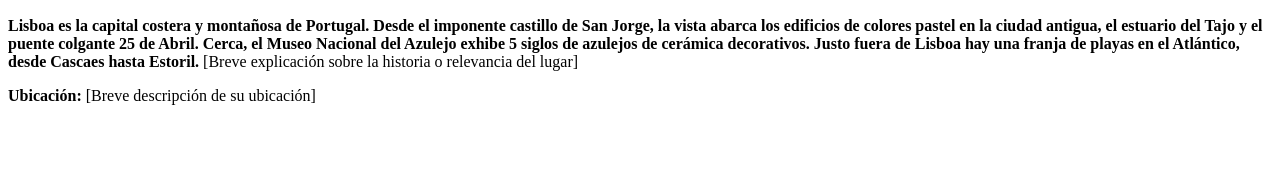
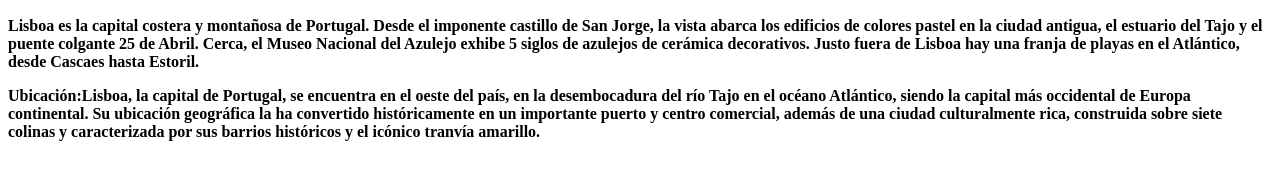
Before and after one commit to Junior-404/examen-ejercicio-2, a plain HTML site: page index.html in a window 1280 px wide. Shown: the part 430-610 px from the top of the page. Drawn offline with Linux system fonts and the light colour scheme.

Commit message:
ubicacion de el primer lugar

```diff
--- a/index.html
+++ b/index.html
@@ -11,7 +11,7 @@
     <main>
 
     <article>
-        <h2>Lisboa</h2> <img src="https://denomades-blog.imgix.net/blog/wp-content/uploads/2024/03/27100254/pexels-michal-ludwiczak-12956566.jpg?auto=compress%2Cformat&ixlib=php-3.3.1" alt="Imagen del Lugar 1" width="400"> <p><strong>Lisboa es la capital costera y montañosa de Portugal. Desde el imponente castillo de San Jorge, la vista abarca los edificios de colores pastel en la ciudad antigua, el estuario del Tajo y el puente colgante 25 de Abril. Cerca, el Museo Nacional del Azulejo exhibe 5 siglos de azulejos de cerámica decorativos. Justo fuera de Lisboa hay una franja de playas en el Atlántico, desde Cascaes hasta Estoril.</strong> [Breve explicación sobre la historia o relevancia del lugar]</p> <p><strong>Ubicación:</strong> [Breve descripción de su ubicación]</p> </article>
+        <h2>Lisboa</h2> <img src="https://denomades-blog.imgix.net/blog/wp-content/uploads/2024/03/27100254/pexels-michal-ludwiczak-12956566.jpg?auto=compress%2Cformat&ixlib=php-3.3.1" alt="Imagen del Lugar 1" width="400"> <p><strong>Lisboa es la capital costera y montañosa de Portugal. Desde el imponente castillo de San Jorge, la vista abarca los edificios de colores pastel en la ciudad antigua, el estuario del Tajo y el puente colgante 25 de Abril. Cerca, el Museo Nacional del Azulejo exhibe 5 siglos de azulejos de cerámica decorativos. Justo fuera de Lisboa hay una franja de playas en el Atlántico, desde Cascaes hasta Estoril. <p><strong>Ubicación:</strong>Lisboa, la capital de Portugal, se encuentra en el oeste del país, en la desembocadura del río Tajo en el océano Atlántico, siendo la capital más occidental de Europa continental. Su ubicación geográfica la ha convertido históricamente en un importante puerto y centro comercial, además de una ciudad culturalmente rica, construida sobre siete colinas y caracterizada por sus barrios históricos y el icónico tranvía amarillo. </p> </article>
 
     </main>
 </body>
```
